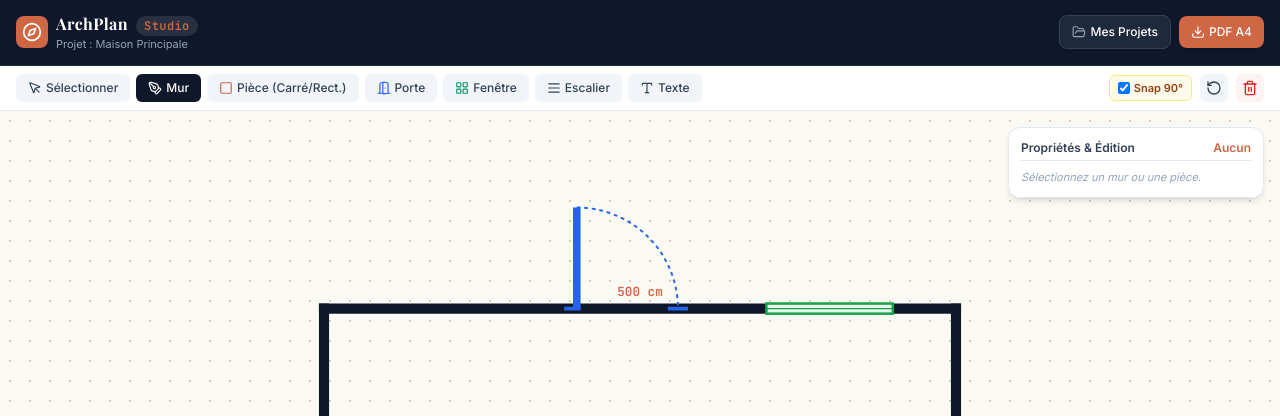
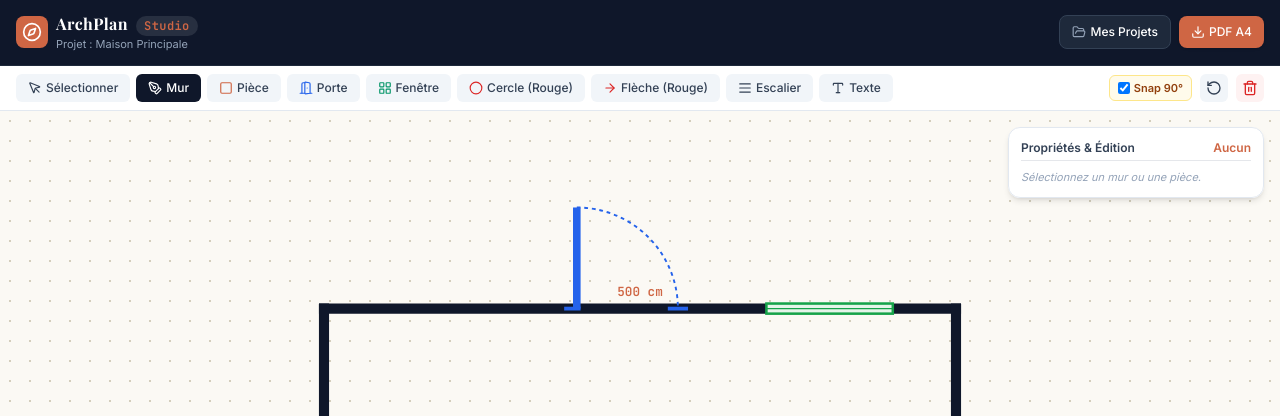
Before and after one commit to peakbe/plan-vectorizer, a Flask app: page / in a window 1280 px wide. Shown: the top 416 px of the page. Run offline with Flask 3, Linux system fonts and the light colour scheme; some libraries are stand-ins or nearby versions.

Commit message:
Add circle and arrow tools to SVG editor
Added new tools for circle and arrow in the SVG editor.

```diff
--- a/templates/index.html
+++ b/templates/index.html
@@ -54,13 +54,19 @@
                 <i data-lucide="pen-tool" class="w-3.5 h-3.5"></i><span>Mur</span>
             </button>
             <button onclick="setTool('room')" id="btn-tool-room" class="tool-btn bg-slate-100 text-slate-700 px-3 py-1.5 rounded-md font-medium transition flex items-center space-x-1 hover:bg-slate-200">
-                <i data-lucide="square" class="w-3.5 h-3.5 text-[#cf6644]"></i><span>Pièce (Carré/Rect.)</span>
+                <i data-lucide="square" class="w-3.5 h-3.5 text-[#cf6644]"></i><span>Pièce</span>
             </button>
             <button onclick="setTool('door')" id="btn-tool-door" class="tool-btn bg-slate-100 text-slate-700 px-3 py-1.5 rounded-md font-medium transition flex items-center space-x-1 hover:bg-slate-200">
                 <i data-lucide="door-open" class="w-3.5 h-3.5 text-blue-600"></i><span>Porte</span>
             </button>
             <button onclick="setTool('window')" id="btn-tool-window" class="tool-btn bg-slate-100 text-slate-700 px-3 py-1.5 rounded-md font-medium transition flex items-center space-x-1 hover:bg-slate-200">
                 <i data-lucide="layout-grid" class="w-3.5 h-3.5 text-emerald-600"></i><span>Fenêtre</span>
+            </button>
+            <button onclick="setTool('circle')" id="btn-tool-circle" class="tool-btn bg-slate-100 text-slate-700 px-3 py-1.5 rounded-md font-medium transition flex items-center space-x-1 hover:bg-slate-200">
+                <i data-lucide="circle" class="w-3.5 h-3.5 text-red-600"></i><span>Cercle (Rouge)</span>
+            </button>
+            <button onclick="setTool('arrow')" id="btn-tool-arrow" class="tool-btn bg-slate-100 text-slate-700 px-3 py-1.5 rounded-md font-medium transition flex items-center space-x-1 hover:bg-slate-200">
+                <i data-lucide="arrow-right" class="w-3.5 h-3.5 text-red-600"></i><span>Flèche (Rouge)</span>
             </button>
             <button onclick="setTool('stairs')" id="btn-tool-stairs" class="tool-btn bg-slate-100 text-slate-700 px-3 py-1.5 rounded-md font-medium transition flex items-center space-x-1 hover:bg-slate-200">
                 <i data-lucide="align-justify" class="w-3.5 h-3.5"></i><span>Escalier</span>
@@ -93,8 +99,14 @@
 
         <!-- SVG Interactif -->
         <svg id="plan-canvas" class="w-full h-full cursor-crosshair z-10" viewBox="0 0 1000 700">
+            <defs>
+                <marker id="arrowhead" markerWidth="10" markerHeight="7" refX="0" refY="3.5" orient="auto">
+                    <polygon points="0 0, 10 3.5, 0 7" fill="#dc2626"/>
+                </marker>
+            </defs>
             <g id="walls-layer"></g>
             <g id="elements-layer"></g>
+            <g id="preview-layer"></g>
         </svg>
 
         <!-- Boutons d'arrière-plan -->
@@ -172,10 +184,11 @@
         lucide.createIcons();
 
         let currentTool = 'wall';
-        let selectedItem = null; // { type: 'wall'|'element'|'endpoint', index: number, handle: 'p1'|'p2' }
+        let selectedItem = null;
         let isDrawing = false;
         let isDragging = false;
         let startPoint = null;
+        let currentMousePoint = null;
         let dragOffset = { x: 0, y: 0 };
 
         let walls = [
@@ -219,7 +232,6 @@
             const y = Math.round(svgP.y);
 
             if (currentTool === 'select') {
-                // 1. Vérifier si on attrape une poignée (endpoint) d'un mur sélectionné
                 if (selectedItem && selectedItem.type === 'wall') {
                     let w = walls[selectedItem.index];
                     if (Math.hypot(x - w.x1, y - w.y1) < 12) {
@@ -234,9 +246,8 @@
                     }
                 }
 
-                // 2. Vérifier si on clique sur un texte de pièce pour le déplacer
                 let foundElIndex = elements.findIndex(el => {
-                    let w = el.w || el.width || 80;
+                    let w = el.w || el.width || 50;
                     let h = el.h || 50;
                     return x >= el.x - 30 && x <= el.x + w + 30 && y >= el.y - 20 && y <= el.y + h + 20;
                 });
@@ -251,7 +262,6 @@
                     return;
                 }
 
-                // 3. Sinon vérifier si on clique sur un mur
                 let foundWallIndex = walls.findIndex(w => {
                     let dist = distToSegment({x, y}, {x: w.x1, y: w.y1}, {x: w.x2, y: w.y2});
                     return dist < 12;
@@ -271,30 +281,36 @@
                 saveState();
                 isDrawing = true;
                 startPoint = { x, y };
+                currentMousePoint = { x, y };
             }
         });
 
         svgCanvas.addEventListener('mousemove', (e) => {
-            if (!isDragging || !selectedItem || currentTool !== 'select') return;
             const svgP = getSvgPoint(e);
-            const x = Math.round(svgP.x);
-            const y = Math.round(svgP.y);
+            currentMousePoint = { x: Math.round(svgP.x), y: Math.round(svgP.y) };
 
+            if (isDragging && selectedItem && currentTool === 'select') {
                 if (selectedItem.type === 'element') {
                     let el = elements[selectedItem.index];
-                el.x = x - dragOffset.x;
-                el.y = y - dragOffset.y;
+                    el.x = currentMousePoint.x - dragOffset.x;
+                    el.y = currentMousePoint.y - dragOffset.y;
                     renderCanvas();
                 } else if (selectedItem.type === 'endpoint') {
                     let w = walls[selectedItem.index];
                     if (selectedItem.handle === 'p1') {
-                    w.x1 = x; w.y1 = y;
+                        w.x1 = currentMousePoint.x; w.y1 = currentMousePoint.y;
                     } else {
-                    w.x2 = x; w.y2 = y;
+                        w.x2 = currentMousePoint.x; w.y2 = currentMousePoint.y;
                     }
                     w.length = Math.round(Math.hypot(w.x2 - w.x1, w.y2 - w.y1));
                     updatePropertyPanel();
                     renderCanvas();
+                }
+                return;
+            }
+
+            if (isDrawing) {
+                renderPreview();
             }
         });
 
@@ -346,6 +362,13 @@
                 if (lengthCm > 10) {
                     walls.push({ x1: startPoint.x, y1: startPoint.y, x2: endX, y2: endY, length: lengthCm });
                 }
+            } else if (currentTool === 'circle') {
+                let radius = Math.round(Math.hypot(endX - startPoint.x, endY - startPoint.y));
+                if (radius > 5) {
+                    elements.push({ type: 'circle', x: startPoint.x, y: startPoint.y, r: radius });
+                }
+            } else if (currentTool === 'arrow') {
+                elements.push({ type: 'arrow', x1: startPoint.x, y1: startPoint.y, x2: endX, y2: endY });
             } else if (currentTool === 'door') {
                 elements.push({ type: 'door', x: startPoint.x, y: startPoint.y, width: 80, rotation: 0, scaleX: 1, scaleY: 1 });
             } else if (currentTool === 'window') {
@@ -358,8 +381,53 @@
             }
 
             isDrawing = false;
+            document.getElementById('preview-layer').innerHTML = '';
             renderCanvas();
         });
+
+        function renderPreview() {
+            const previewGroup = document.getElementById('preview-layer');
+            previewGroup.innerHTML = '';
+            if (!startPoint || !currentMousePoint) return;
+
+            let endX = currentMousePoint.x;
+            let endY = currentMousePoint.y;
+
+            if (currentTool === 'wall' || currentTool === 'room') {
+                if (document.getElementById('chk-snap').checked && currentTool === 'wall') {
+                    if (Math.abs(endX - startPoint.x) > Math.abs(endY - startPoint.y)) endY = startPoint.y;
+                    else endX = startPoint.x;
+                }
+                const rect = document.createElementNS('http://www.w3.org/2000/svg', 'rect');
+                rect.setAttribute('x', Math.min(startPoint.x, endX));
+                rect.setAttribute('y', Math.min(startPoint.y, endY));
+                rect.setAttribute('width', Math.abs(endX - startPoint.x));
+                rect.setAttribute('height', Math.abs(endY - startPoint.y));
+                rect.setAttribute('fill', 'none');
+                rect.setAttribute('stroke', '#cf6644');
+                rect.setAttribute('stroke-width', '2');
+                rect.setAttribute('stroke-dasharray', '4,4');
+                previewGroup.appendChild(rect);
+            } else if (currentTool === 'circle') {
+                let r = Math.hypot(endX - startPoint.x, endY - startPoint.y);
+                const circle = document.createElementNS('http://www.w3.org/2000/svg', 'circle');
+                circle.setAttribute('cx', startPoint.x);
+                circle.setAttribute('cy', startPoint.y);
+                circle.setAttribute('r', r);
+                circle.setAttribute('fill', 'none');
+                circle.setAttribute('stroke', '#dc2626');
+                circle.setAttribute('stroke-width', '2');
+                previewGroup.appendChild(circle);
+            } else if (currentTool === 'arrow') {
+                const line = document.createElementNS('http://www.w3.org/2000/svg', 'line');
+                line.setAttribute('x1', startPoint.x); line.setAttribute('y1', startPoint.y);
+                line.setAttribute('x2', endX); line.setAttribute('y2', endY);
+                line.setAttribute('stroke', '#dc2626');
+                line.setAttribute('stroke-width', '3');
+                line.setAttribute('marker-end', 'url(#arrowhead)');
+                previewGroup.appendChild(line);
+            }
+        }
 
         function distToSegment(p, p1, p2) {
             let l2 = (p2.x - p1.x)*(p2.x - p1.x) + (p2.y - p1.y)*(p2.y - p1.y);
@@ -506,7 +574,6 @@
                 text.textContent = (w.length || 400) + ' cm';
                 wallsGroup.appendChild(text);
 
-                // Poignées d'étirement aux extrémités si le mur est sélectionné
                 if (isSelected) {
                     [ {cx: w.x1, cy: w.y1}, {cx: w.x2, cy: w.y2} ].forEach(pt => {
                         const handle = document.createElementNS('http://www.w3.org/2000/svg', 'circle');
@@ -523,9 +590,25 @@
             elements.forEach((el, index) => {
                 let isSelected = (selectedItem && selectedItem.type === 'element' && selectedItem.index === index);
                 let g = document.createElementNS('http://www.w3.org/2000/svg', 'g');
-                g.setAttribute('transform', `translate(${el.x}, ${el.y}) rotate(${el.rotation || 0}) scale(${el.scaleX || 1}, ${el.scaleY || 1})`);
+                g.setAttribute('transform', `translate(${el.x || 0}, ${el.y || 0}) rotate(${el.rotation || 0}) scale(${el.scaleX || 1}, ${el.scaleY || 1})`);
 
-                if (el.type === 'door') {
+                if (el.type === 'circle') {
+                    const circle = document.createElementNS('http://www.w3.org/2000/svg', 'circle');
+                    circle.setAttribute('cx', '0'); circle.setAttribute('cy', '0');
+                    circle.setAttribute('r', el.r);
+                    circle.setAttribute('fill', 'none');
+                    circle.setAttribute('stroke', isSelected ? '#e056fd' : '#dc2626');
+                    circle.setAttribute('stroke-width', '2');
+                    g.appendChild(circle);
+                } else if (el.type === 'arrow') {
+                    const line = document.createElementNS('http://www.w3.org/2000/svg', 'line');
+                    line.setAttribute('x1', el.x1 - el.x); line.setAttribute('y1', el.y1 - el.y);
+                    line.setAttribute('x2', el.x2 - el.x); line.setAttribute('y2', el.y2 - el.y);
+                    line.setAttribute('stroke', isSelected ? '#e056fd' : '#dc2626');
+                    line.setAttribute('stroke-width', '3');
+                    line.setAttribute('marker-end', 'url(#arrowhead)');
+                    g.appendChild(line);
+                } else if (el.type === 'door') {
                     const width = el.width || 80;
                     const arc = document.createElementNS('http://www.w3.org/2000/svg', 'path');
                     arc.setAttribute('d', `M 0 -${width} A ${width} ${width} 0 0 1 ${width} 0`);
@@ -554,7 +637,6 @@
                     baseCorner.setAttribute('stroke', isSelected ? '#e056fd' : '#2563eb');
                     baseCorner.setAttribute('stroke-width', '3');
                     g.appendChild(baseCorner);
-
                 } else if (el.type === 'window') {
                     const width = el.width || 100;
                     const winRect = document.createElementNS('http://www.w3.org/2000/svg', 'rect');
@@ -570,7 +652,6 @@
                     glassLine.setAttribute('x2', `${width}`); glassLine.setAttribute('y2', '0');
                     glassLine.setAttribute('stroke', '#16a34a'); glassLine.setAttribute('stroke-width', '1');
                     g.appendChild(glassLine);
-
                 } else if (el.type === 'text') {
                     const t = document.createElementNS('http://www.w3.org/2000/svg', 'text');
                     t.setAttribute('x', '0'); t.setAttribute('y', '0');
@@ -578,7 +659,6 @@
                     t.setAttribute('class', `font-serif-arch text-sm font-bold ${isSelected ? 'fill-[#cf6644]' : 'fill-slate-800'}`);
                     t.textContent = el.text;
                     g.appendChild(t);
-
                 } else if (el.type === 'stairs') {
                     const box = document.createElementNS('http://www.w3.org/2000/svg', 'rect');
                     box.setAttribute('x', '0'); box.setAttribute('y', '0');
```
Lines whose indentation alone changed are shown as unchanged.
